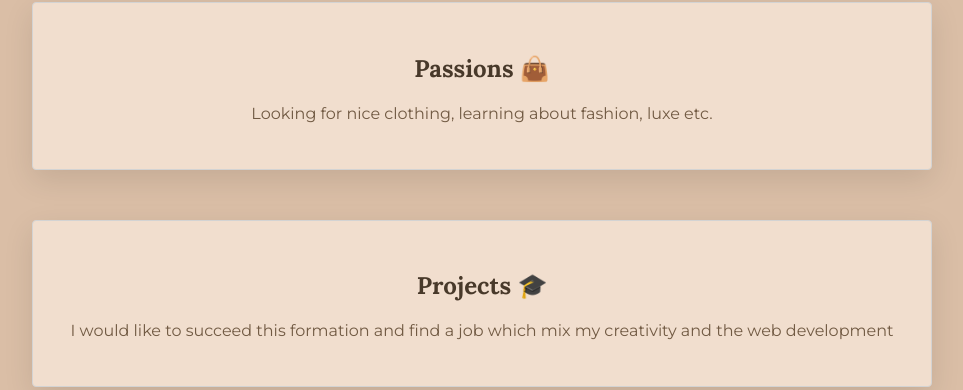
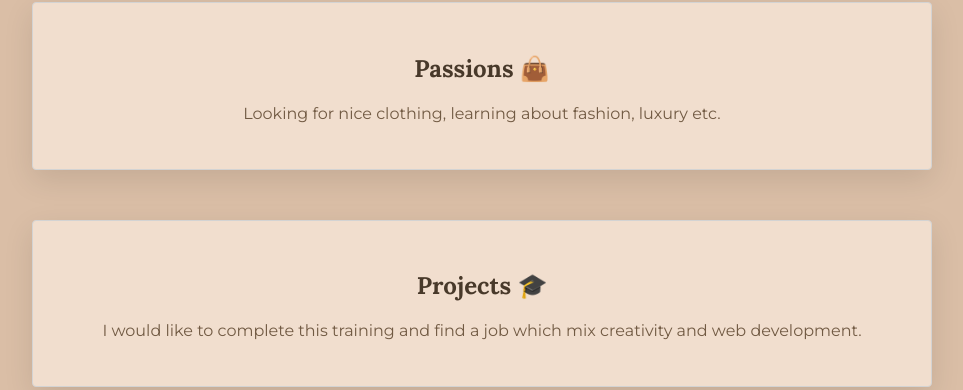
Before and after one commit to Lisagrng/Profile, a plain HTML site: page index.html in a window 1280 px wide. Shown: the part 724-1114 px from the top of the page, without its empty margins (158-1121 px from the left). Drawn offline with Linux system fonts and the light colour scheme.

Commit message:
Changes on my profile

```diff
--- a/index.html
+++ b/index.html
@@ -34,7 +34,7 @@
           Passions 👜
         </h2>
           <p>
-            Looking for nice clothing, learning about fashion, luxe etc.
+            Looking for nice clothing, learning about fashion, luxury etc.
           </p>
       </div>
       <div class="card">
@@ -42,7 +42,7 @@
           Projects 🎓
         </h2>
         <p>
-          I would like to succeed this formation and find a job which mix my creativity and the web development
+          I would like to complete this training and find a job which mix creativity and web development.
         </p>
       </div>
       <div class="card">
```
